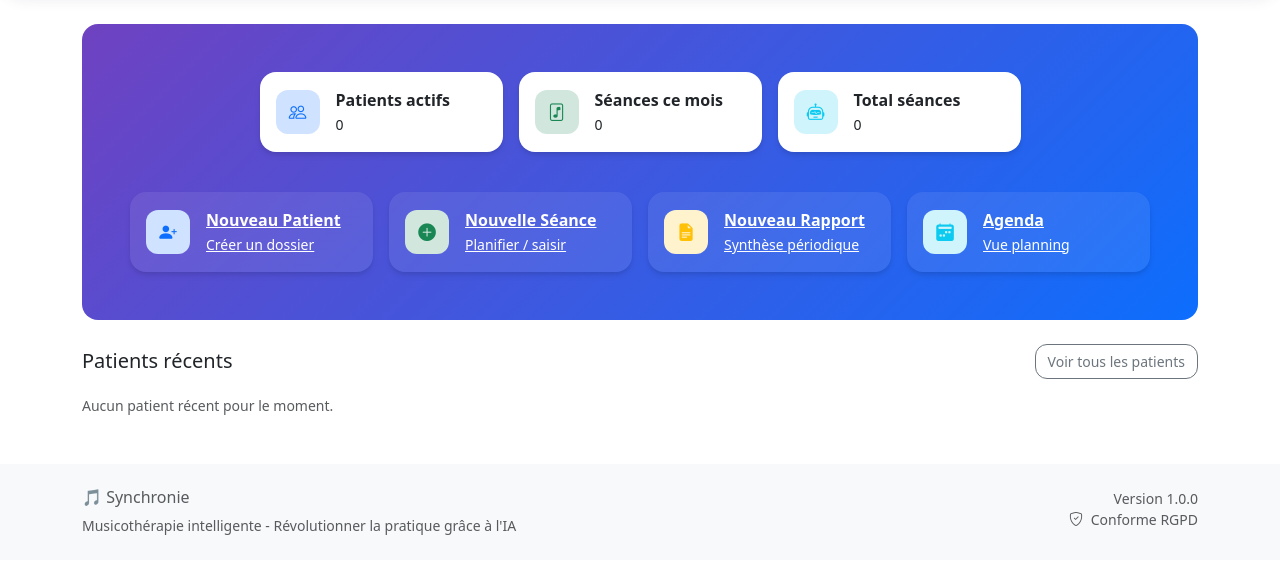
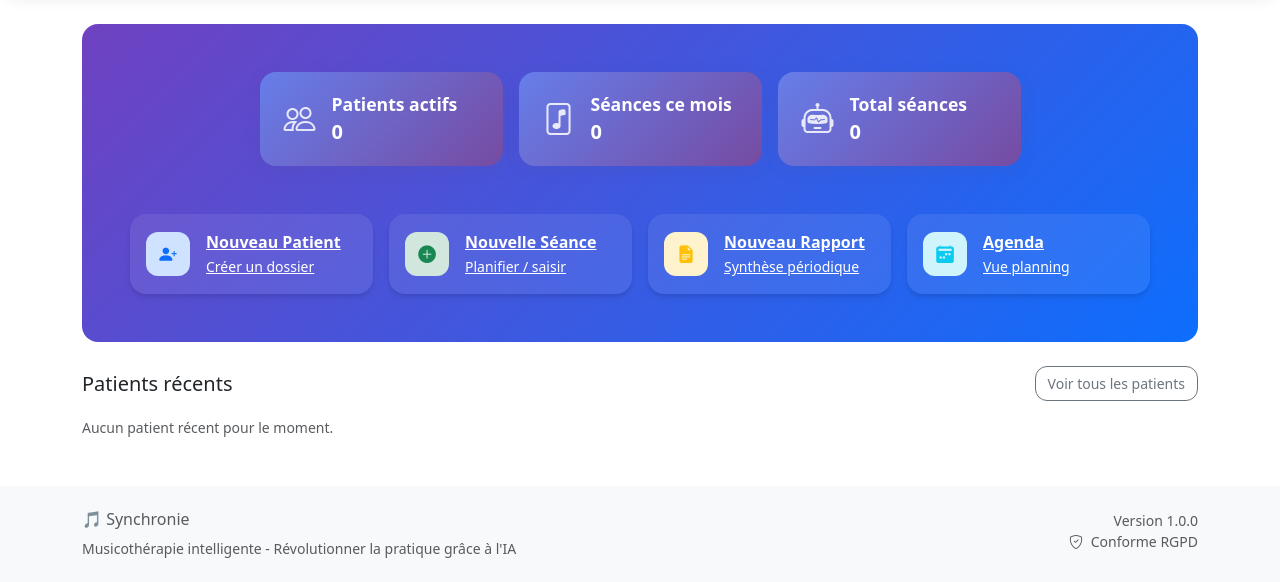
Before and after one commit to Julien-musico/Synchronie, a Flask app: template app/templates/dashboard.html in a window 1280 px wide. Shown: the part 78-660 px from the top of the page. Run offline with Flask 3, Linux system fonts and the light colour scheme; the template is opened without the code that fills it, so the values that code supplies are empty.

Commit message:
Dashboard : stats avec dégradé harmonieux et écriture blanche, style cohérent avec action-cards

```diff
--- a/app/static/css/dashboard.css
+++ b/app/static/css/dashboard.css
@@ -52,3 +52,21 @@
   box-shadow: 0 2px 8px rgba(76,76,120,0.08);
   border: 1px solid #e0e7ef;
 }
+
+.dashboard-stat-card {
+  background: linear-gradient(135deg, var(--primary-color), var(--secondary-color));
+  color: #fff;
+  border-radius: 1rem;
+  box-shadow: 0 4px 16px rgba(76,76,120,0.10);
+  padding: 1.2rem 1.5rem;
+  font-size: 1.1rem;
+  font-weight: 600;
+  display: flex;
+  align-items: center;
+  gap: 1rem;
+  margin-bottom: 0.5rem;
+}
+.dashboard-stat-card i {
+  font-size: 2rem;
+  opacity: 0.85;
+}
--- a/app/templates/dashboard.html
+++ b/app/templates/dashboard.html
@@ -10,26 +10,29 @@
 <div class="dash-hero gradient-hero rounded-4 p-4 p-md-5 mb-4">
     <div class="row g-3 justify-content-center mb-2">
         <div class="col-12 col-sm-6 col-lg-3">
-            <div class="card action-card h-100 border-0 shadow-sm">
-                <div class="card-body d-flex align-items-center gap-3">
-                    <div class="action-icon bg-primary-subtle text-primary"><i class="bi bi-people"></i></div>
-                    <div><div class="fw-semibold">Patients actifs</div><small class="text-white-75">{{ stats.patients_actifs or 0 }}</small></div>
+            <div class="dashboard-stat-card">
+                <i class="bi bi-people"></i>
+                <div>
+                    <div>Patients actifs</div>
+                    <div class="fs-5">{{ stats.patients_actifs or 0 }}</div>
                 </div>
             </div>
         </div>
         <div class="col-12 col-sm-6 col-lg-3">
-            <div class="card action-card h-100 border-0 shadow-sm">
-                <div class="card-body d-flex align-items-center gap-3">
-                    <div class="action-icon bg-success-subtle text-success"><i class="bi bi-file-music"></i></div>
-                    <div><div class="fw-semibold">Séances ce mois</div><small class="text-white-75">{{ stats.seances_ce_mois or 0 }}</small></div>
+            <div class="dashboard-stat-card">
+                <i class="bi bi-file-music"></i>
+                <div>
+                    <div>Séances ce mois</div>
+                    <div class="fs-5">{{ stats.seances_ce_mois or 0 }}</div>
                 </div>
             </div>
         </div>
         <div class="col-12 col-sm-6 col-lg-3">
-            <div class="card action-card h-100 border-0 shadow-sm">
-                <div class="card-body d-flex align-items-center gap-3">
-                    <div class="action-icon bg-info-subtle text-info"><i class="bi bi-robot"></i></div>
-                    <div><div class="fw-semibold">Total séances</div><small class="text-white-75">{{ stats.total_seances or 0 }}</small></div>
+            <div class="dashboard-stat-card">
+                <i class="bi bi-robot"></i>
+                <div>
+                    <div>Total séances</div>
+                    <div class="fs-5">{{ stats.total_seances or 0 }}</div>
                 </div>
             </div>
         </div>
```
